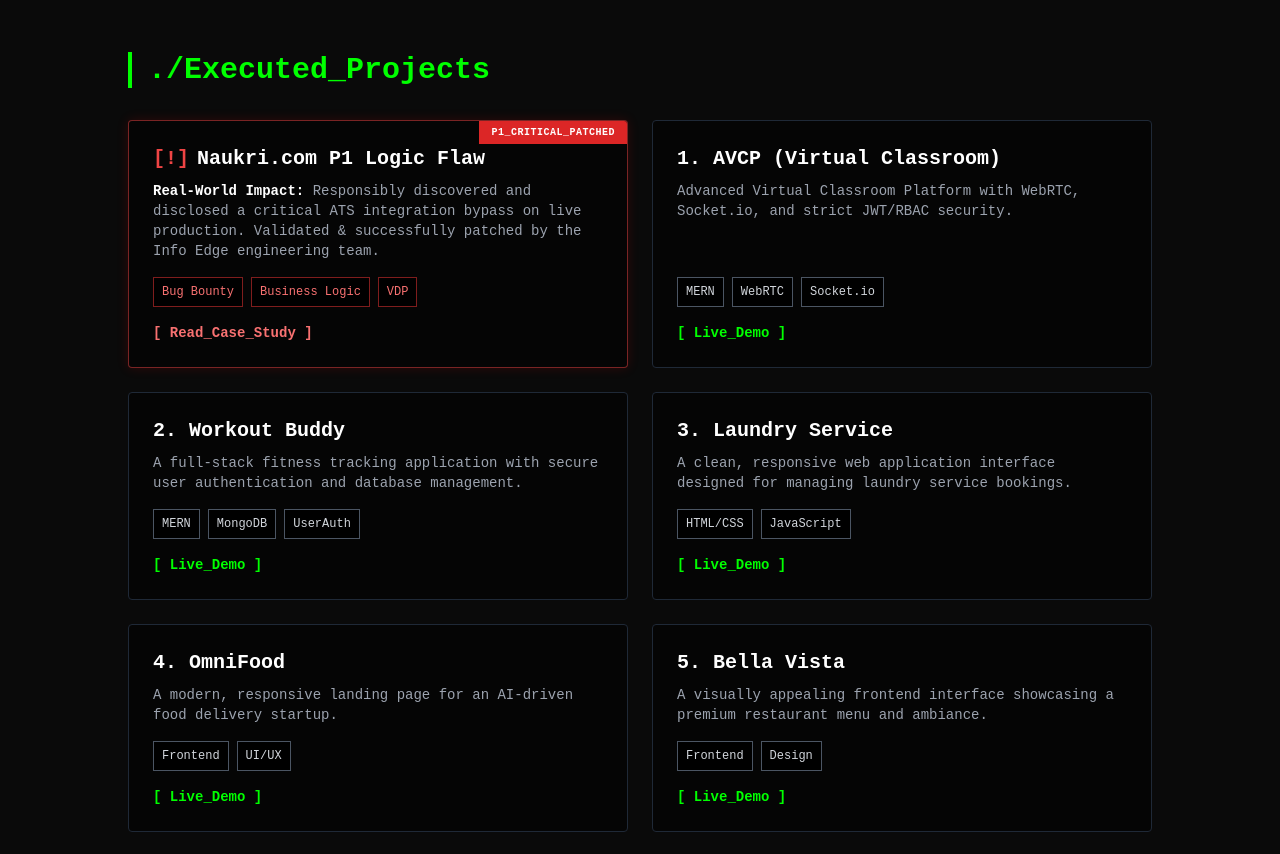
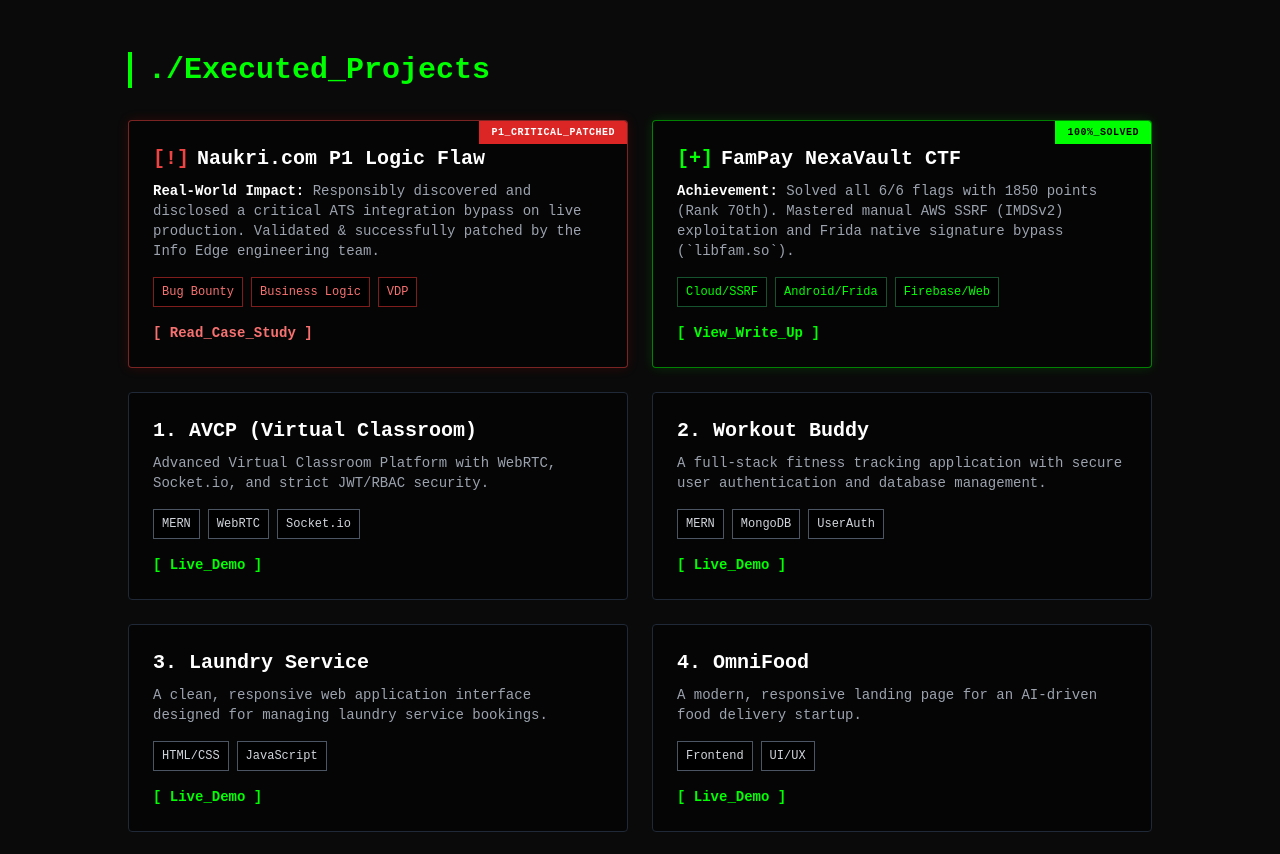
Before and after one commit to Krishna4596/hacker-portfolio, a React (Vite) app: page / in a window 1280 px wide. Shown: the part 1280-2134 px from the top of the page. Built offline with nearby package versions, Linux system fonts and the light colour scheme.

Commit message:
Added Fam CTF Complete writeups

```diff
--- a/src/App.jsx
+++ b/src/App.jsx
@@ -182,6 +182,32 @@
             </a>
           </div>
           {/* --- END NAUKRI BUG CARD --- */}
+
+          {/* --- TOP HIGHLIGHT 2: FAMPAY CTF (NEW WITH GREEN GLOW) --- */}
+          <div className="h-full flex flex-col bg-darkerBg border border-hackerGreen/50 shadow-[0_0_12px_rgba(0,255,0,0.15)] p-6 rounded hover:border-hackerGreen hover:shadow-[0_0_15px_rgba(0,255,0,0.4)] transition-all duration-300 cursor-none relative overflow-hidden">
+            <div className="absolute top-0 right-0 bg-hackerGreen text-black text-[10px] font-bold px-3 py-1 tracking-wider uppercase">
+              100%_SOLVED
+            </div>
+
+            <h3 className="text-xl font-bold text-white mb-2 flex items-center">
+              <span className="text-hackerGreen mr-2">[+]</span> FamPay NexaVault CTF
+            </h3>
+
+            <p className="flex-1 text-gray-400 mb-4 text-sm">
+              <span className="text-white font-semibold">Achievement:</span> Solved all 6/6 flags with 1850 points (Rank 70th). Mastered manual AWS SSRF (IMDSv2) exploitation and Frida native signature bypass (`libfam.so`).
+            </p>
+
+            <div className="flex gap-2 mb-4 flex-wrap">
+              <span className="hover-glow h-fit text-xs border border-green-900 bg-black px-2 py-1.5 text-hackerGreen hover:border-hackerGreen hover:shadow-[0_0_8px_rgba(0,255,0,0.6)] transition-all duration-300 cursor-none flex items-center">Cloud/SSRF</span>
+              <span className="hover-glow h-fit text-xs border border-green-900 bg-black px-2 py-1.5 text-hackerGreen hover:border-hackerGreen hover:shadow-[0_0_8px_rgba(0,255,0,0.6)] transition-all duration-300 cursor-none flex items-center">Android/Frida</span>
+              <span className="hover-glow h-fit text-xs border border-green-900 bg-black px-2 py-1.5 text-hackerGreen hover:border-hackerGreen hover:shadow-[0_0_8px_rgba(0,255,0,0.6)] transition-all duration-300 cursor-none flex items-center">Firebase/Web</span>
+            </div>
+
+            <a href="https://github.com/Krishna4596/FAM-CTF-Security-CTF-Write-ups" target="_blank" rel="noreferrer" className="mt-auto text-hackerGreen hover:text-[#00ffff] hover:drop-shadow-[0_0_8px_rgba(0,255,255,0.8)] transition-all duration-300 text-sm font-bold cursor-none inline-block w-fit">
+              [ View_Write_Up ]
+            </a>
+          </div>
+
           <div className="h-full flex flex-col bg-darkerBg border border-gray-800 p-6 rounded hover:border-hackerGreen transition-all duration-300 cursor-none">
             <h3 className="text-xl font-bold text-white mb-2">1. AVCP (Virtual Classroom)</h3>
             <p className="flex-1 text-gray-400 mb-4 text-sm">Advanced Virtual Classroom Platform with WebRTC, Socket.io, and strict JWT/RBAC security.</p>
```
